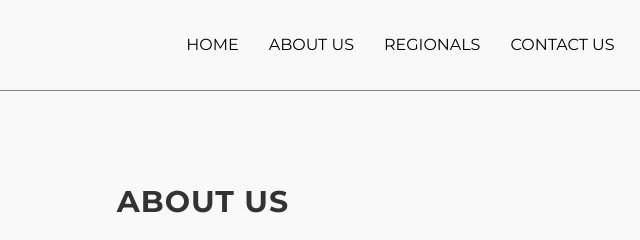
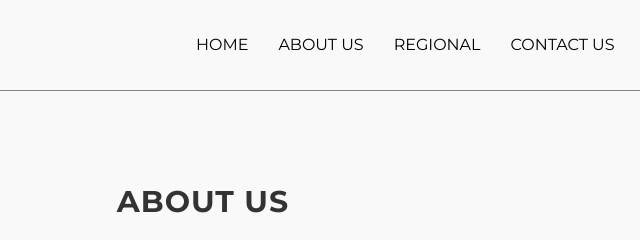
Before and after one commit to arlejeun/FordmodelA, a plain HTML site: page about-us.html in a window 1280 px wide. Shown: the top 240 px of the page, 437-1077 px from the left. Drawn offline with nearby package versions, Linux system fonts and the light colour scheme.

Commit message:
Update Regional

```diff
--- a/about-us.html
+++ b/about-us.html
@@ -50,7 +50,7 @@
 				<a href="about-us.html">About Us</a>
 				</li>
 				<li>
-				<a href="activities.html">Regionals</a>
+				<a href="activities.html">Regional</a>
 				</li>
 				<li>
 				<a href="contact.html">Contact Us</a>
```
Also changed, not shown: activities.html (+1 -1 lines), advertisers.html (+1 -1 lines), contact.html (+1 -1 lines), index.html (+1 -1 lines).
